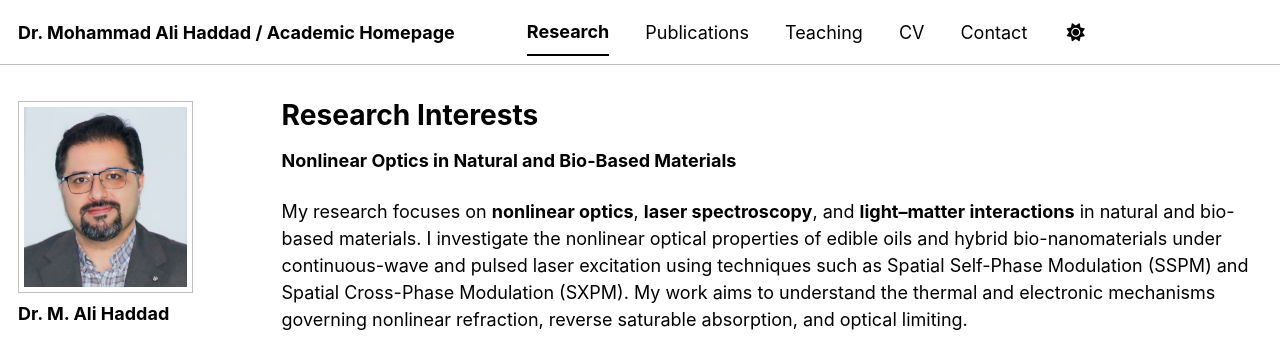
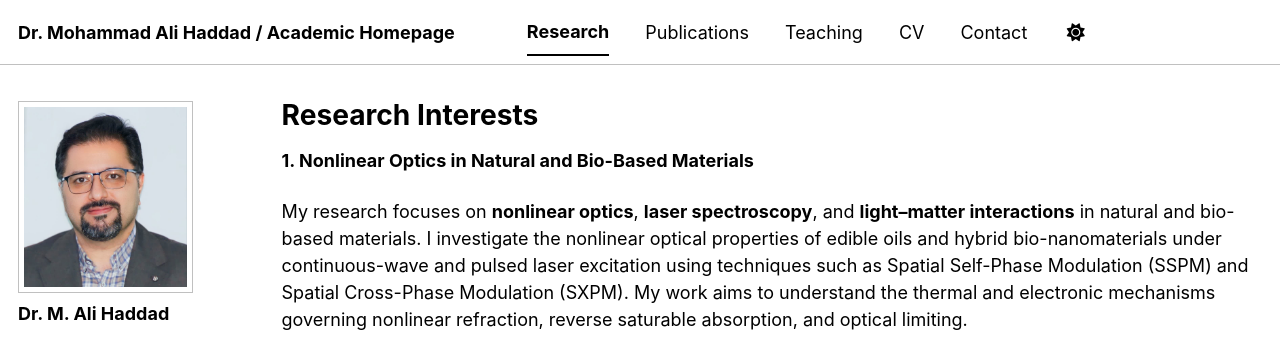
Before and after one commit to ma-haddad/ma-haddad.github.io, a Jekyll site: the page built from _pages/research.html, in a window 1280 px wide. Shown: the top 337 px of the page. Built offline with Jekyll 4.4.1, drawn with Linux system fonts in a browser that asks for light colours; a style sheet for code colours, icons or effects is not loaded.

Commit message:
Update research.html

```diff
--- a/_pages/research.html
+++ b/_pages/research.html
@@ -5,7 +5,7 @@ permalink: /research/
 author_profile: true
 ---
 
-<p class="isSelectedEnd"><strong>Nonlinear Optics in Natural and Bio-Based Materials</strong></p>
+<p class="isSelectedEnd"><strong>1. Nonlinear Optics in Natural and Bio-Based Materials</strong></p>
 <p class="isSelectedEnd">My research focuses on <strong>nonlinear optics</strong>, <strong>laser spectroscopy</strong>, and <strong>light&ndash;matter interactions</strong> in natural and bio-based materials. I investigate the nonlinear optical properties of edible oils and hybrid bio-nanomaterials under continuous-wave and pulsed laser excitation using techniques such as Spatial Self-Phase Modulation (SSPM) and Spatial Cross-Phase Modulation (SXPM). My work aims to understand the thermal and electronic mechanisms governing nonlinear refraction, reverse saturable absorption, and optical limiting.</p>
 <p>A major direction of my research is the development of <strong>green photonic materials</strong> by combining natural media with two-dimensional nanostructures, particularly MoSe₂ nanosheets, to enhance nonlinear optical performance. These studies contribute to sustainable photonic technologies for applications in optical limiting, all-optical switching, laser protection, and advanced optical devices.</p>
 <h4>Selected References</h4>
```
